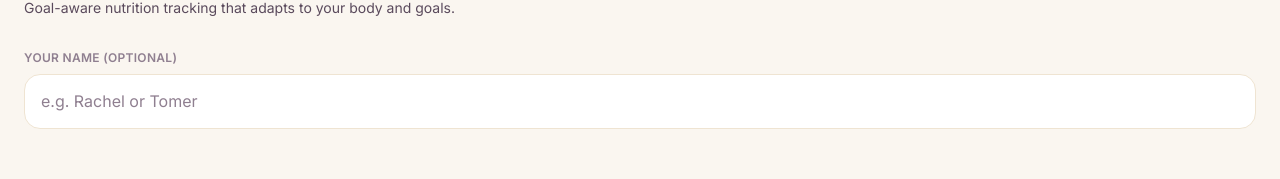
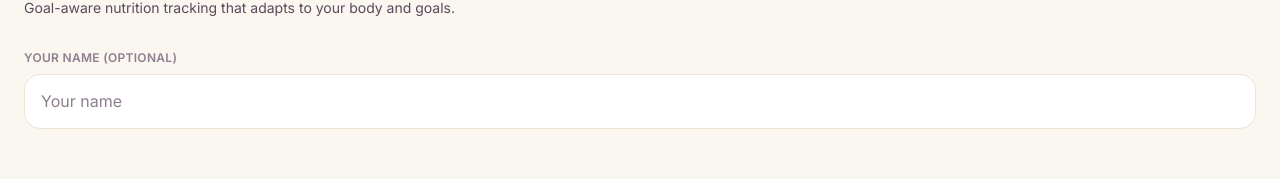
Before and after one commit to tomer362/Balance, a React (Vite) app: page /profile in a window 1280 px wide. Shown: the part 165-344 px from the top of the page. Built offline with nearby package versions, Linux system fonts and the light colour scheme.

Commit message:
fix: remove hardcoded personal names from input placeholders

```diff
--- a/src/routes/Onboarding.tsx
+++ b/src/routes/Onboarding.tsx
@@ -171,7 +171,7 @@ export default function Onboarding() {
             type="text"
             value={name}
             onChange={(e) => setName(e.target.value)}
-            placeholder="e.g. Rachel or Tomer"
+            placeholder="Your name"
             className="w-full px-4 py-3.5 rounded-2xl border border-sand bg-cream-card text-plum-dark placeholder-ink-40 focus:outline-none focus:border-sage-primary"
           />
 
--- a/src/routes/Profile.tsx
+++ b/src/routes/Profile.tsx
@@ -92,7 +92,7 @@ function AddProfileModal({ onClose }: { onClose: () => void }) {
           autoFocus
           value={name}
           onChange={(e) => setName(e.target.value)}
-          placeholder="Name (e.g. Rachel)"
+          placeholder="Your name"
           className="w-full px-4 py-3 rounded-xl border border-sand bg-cream-card text-plum-dark placeholder-ink-40 focus:outline-none focus:border-sage-primary"
         />
 
```
